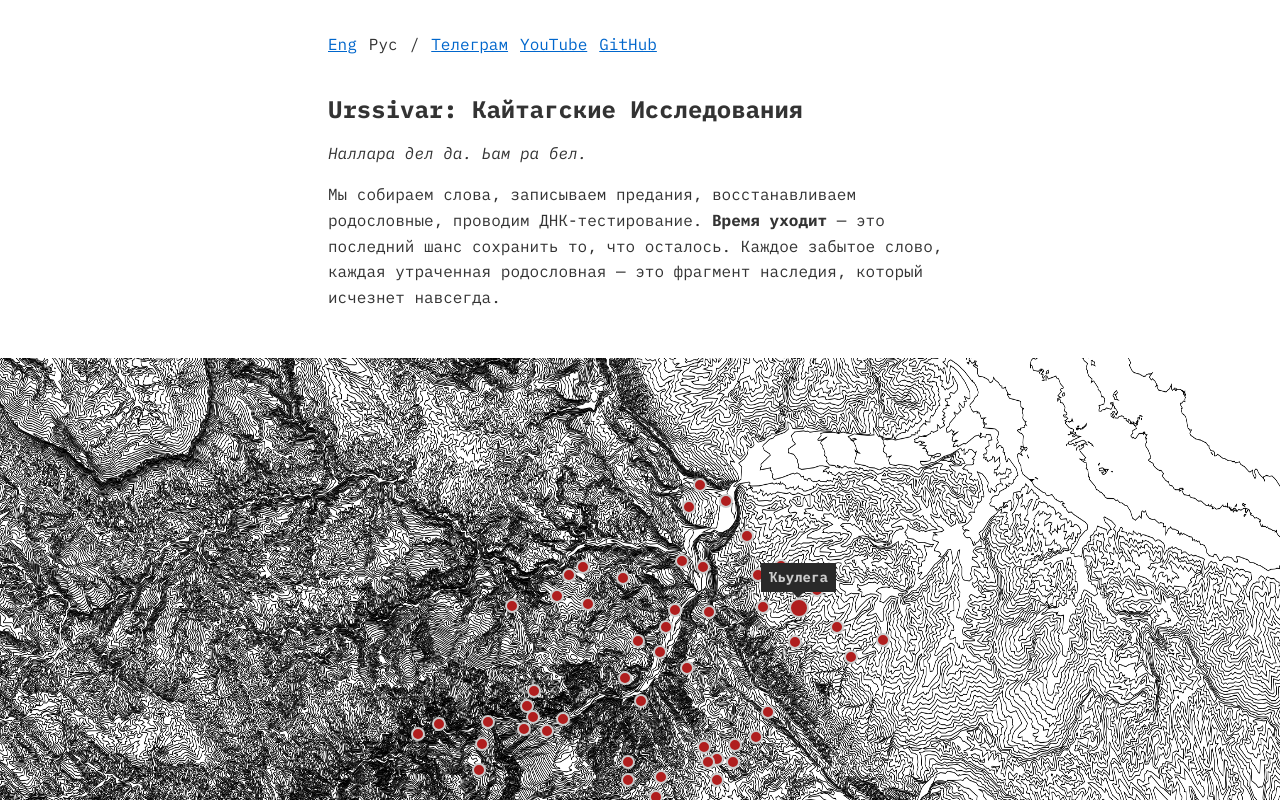
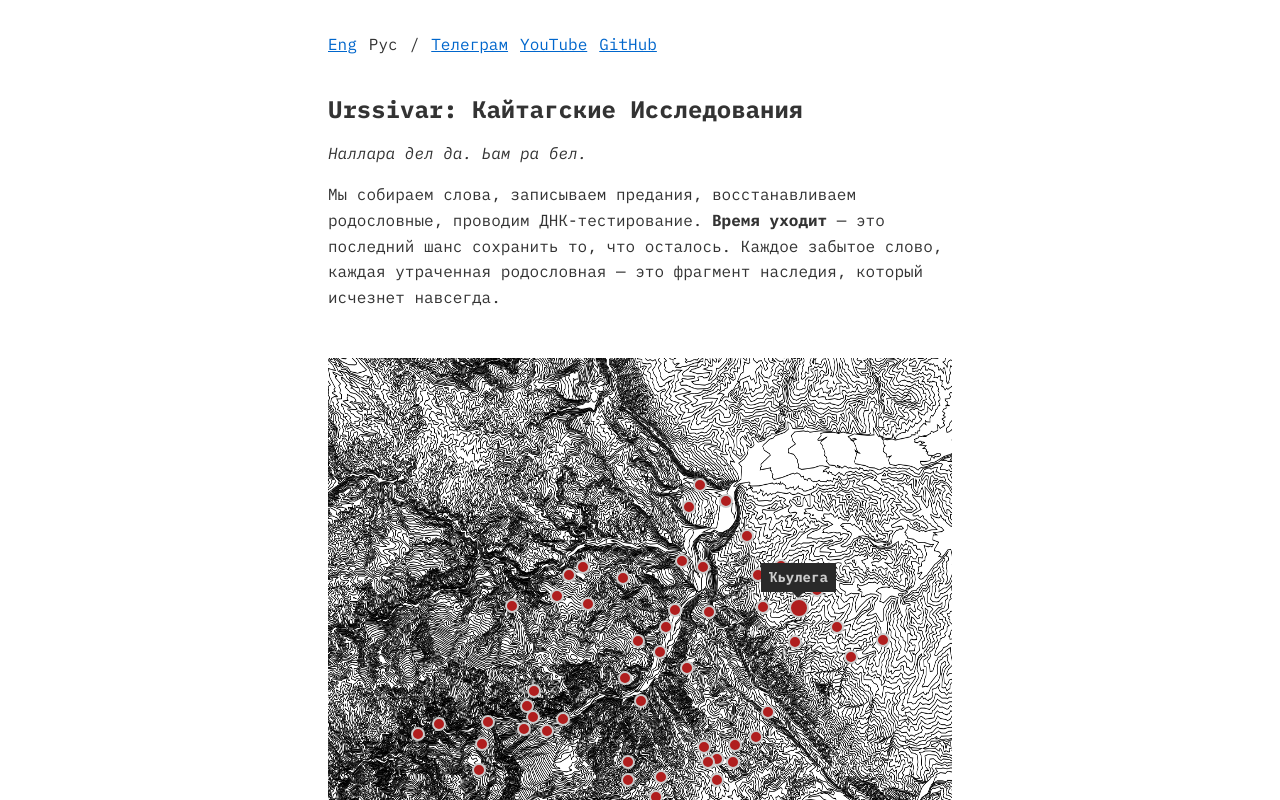
Before and after one commit to urssivar/urssivar, a Nuxt app: page /ru in a window 1280 px wide. Shown: the top 800 px of the page. Built offline with nearby package versions, Linux system fonts and the light colour scheme.

Commit message:
Fix h scroll

```diff
--- a/app/components/VillageMap.vue
+++ b/app/components/VillageMap.vue
@@ -154,14 +154,15 @@ function startAutoHover() {
 .village-map {
   margin: 3rem 0;
   position: relative;
-  width: 100vw;
   height: 600px;
-  left: 50%;
-  transform: translateX(-50%);
+  overflow-x: clip;
 }
 
 .map-container {
-  width: 100%;
+  position: absolute;
+  left: 50%;
+  transform: translateX(-50%);
+  width: 100vw;
   height: 100%;
   filter: brightness(0.8);
 }
```
